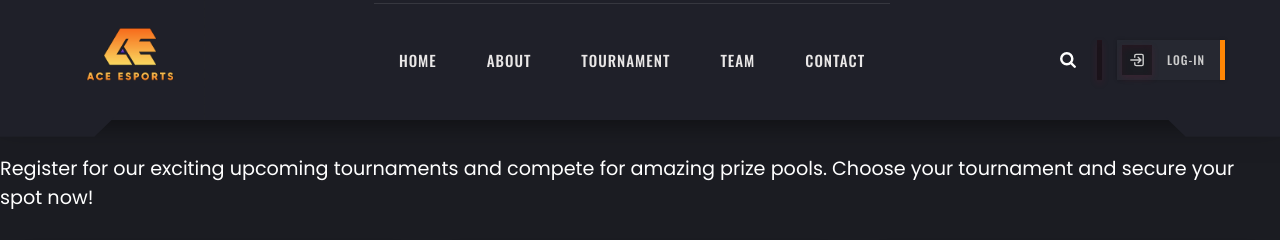
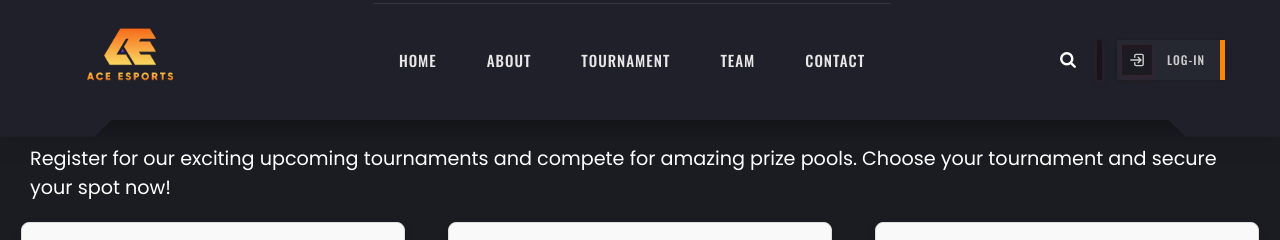
Before and after one commit to chamleyash/RealTime, a Django app: template main/templates/Tournament.html in a window 1280 px wide. Shown: the top 240 px of the page. Run offline with Django 5.2, Linux system fonts and the light colour scheme; the template is opened without the code that fills it, so the values that code supplies are empty.

Commit message:
Update changes

```diff
--- a/main/templates/Tournament.html
+++ b/main/templates/Tournament.html
@@ -73,9 +73,13 @@
 
     .section-text{
       color: white;
-      padding-top: 20px;
-      padding-bottom: 20px;
+      padding-top: 10px;
+      padding-left: 30px;
+      padding-right: 30px;
+      padding-bottom: 10px;
       font-size: 1.2em;
+      display: flex;
+      justify-content: center;
     }
 
   </style>
```
